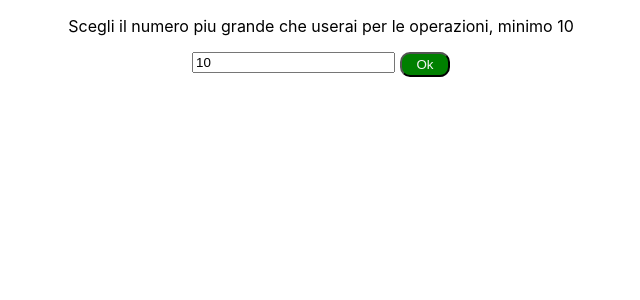
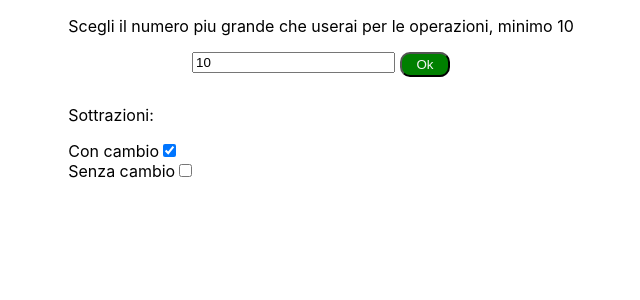
Before and after one commit to alex0popa/HW-math, a React (Create React App) app: page / in a window 1280 px wide. Shown: the top 300 px of the page, without its empty margins (319-959 px from the left). Built offline with nearby package versions, Linux system fonts and the light colour scheme.

Commit message:
Subtractions without exchange

```diff
--- a/src/App.css
+++ b/src/App.css
@@ -1,6 +1,6 @@
 .grid {
   display: grid;
-  grid-template-columns: repeat(1, 1fr);
+  grid-template-columns: repeat(2, 1fr);
   text-align: center;
 }
 
@@ -30,6 +30,8 @@
 .btns {
   width: 210px;
   display: flex;
+  margin-top: 2rem;
+  margin-left: 43%;
   justify-content: space-between;
   justify-self: center;
 }
--- a/src/components/Generator.jsx
+++ b/src/components/Generator.jsx
@@ -4,11 +4,14 @@ import { Container } from "./Elements";
 
 export const Generator = ({ setShowGenerator, generate }) => {
   const [input, setInput] = useState(10);
+  const [withChange, setWithChange] = useState(true);
   const disabled = input < 10;
+
+  const handleSubtraction = () => setWithChange(!withChange);
 
   const handleClick = () => {
     if (input >= 10) {
-      generate(input);
+      generate(input, withChange);
       setShowGenerator(false);
     }
   };
@@ -45,6 +48,24 @@ export const Generator = ({ setShowGenerator, generate }) => {
           Ok
         </button>
       </div>
+      <p>Sottrazioni: </p>
+      <span>
+
+        <label>Con cambio</label>
+        <input
+          type="checkbox"
+          checked={withChange}
+          onClick={handleSubtraction}
+        />
+      </span>
+      <span>
+        <label>Senza cambio</label>
+        <input
+          type="checkbox"
+          checked={!withChange}
+          onClick={handleSubtraction}
+        />
+      </span>
     </Container>
   );
 ;}
--- a/src/components/Operations.jsx
+++ b/src/components/Operations.jsx
@@ -6,7 +6,7 @@ import { Generator } from './Generator';
 import '../App.css';
 
 
-const OPERATIONS = ['-', '+'];
+const OPERATIONS = ['+', '-'];
 const COLORS = ['blue', 'red'];
 
 const colorNr = (nr, i) => <span style={{ color: COLORS[i] }}>{nr}</span>
@@ -22,10 +22,10 @@ const formatStr = (n1, n2, opType) => {
   )
 }
 
-const generateOperations = (max) => [...Array(20)].reduce(
-  accumulator => {
+const generateOperations = (max, withChange) => [...Array(40)].reduce(
+  (accumulator, _, i) => {
     // random oparation: addition/subtraction
-    const opType = Math.floor(Math.random() * 2);
+    const isSubtraction = i % 2;
 
     // random first number
     let n1 = Math.floor(Math.random() * max + 1);
@@ -34,19 +34,24 @@ const generateOperations = (max) => [...Array(20)].reduce(
     let n2 = Math.floor(Math.random() * (max + 1));
 
     //  if addition, make sure it doesn't go beyond n
-    while(opType && n1 + n2 > max) {
+    while(!isSubtraction && n1 + n2 > max) {
+      n2 = Math.floor(Math.random() * (max + 1));
+    }
+
+    // subtractions without exchange
+    while (!withChange && isSubtraction && (n1 < n2 || n1 % 10 < n2 % 10)) {
       n2 = Math.floor(Math.random() * (max + 1));
     }
 
     // if subtraction, first number must be the largest
-    !opType && n1 < n2 && ([n1, n2] = [n2, n1]);
+    isSubtraction && n1 < n2 && ([n1, n2] = [n2, n1]);
 
     const str = max > 100 || max <= 10 ?  (
-      <h3>{`${n1} ${OPERATIONS[opType]} ${n2} = `}</h3>
+      <h3>{`${n1} ${OPERATIONS[isSubtraction]} ${n2} = `}</h3>
     ) : (
-      formatStr(n1, n2, opType)
+      formatStr(n1, n2, isSubtraction)
     );
-    const res = opType ? n1 + n2 : n1 - n2;
+    const res = isSubtraction ? n1 + n2 : n1 - n2;
 
     accumulator.expressions.push(str);
     accumulator.results.push(res);
@@ -58,18 +63,18 @@ const generateOperations = (max) => [...Array(20)].reduce(
 
 export const Operations = () => {
   const [showGenerator, setShowGenerator] = useState(true);
-  const [humanRes, setHumanRes] = useState(Array(20).fill(''));
-  const [endResults, setEndResults] = useState(Array(20).fill(''));
   const [{ expressions, results }, setOperations] = useState({
     expressions: [],
     results: []
   });
+  const [endResults, setEndResults] = useState(Array(40).fill(''));
+  const [humanRes, setHumanRes] = useState(Array(40).fill(''));
 
-  const generate = (n) => {
+  const generate = (n, withChange) => {
     setShowGenerator(!showGenerator);
     setHumanRes(endResults.map(_ => ''));
     setEndResults(endResults.map(_ => ''));
-    setOperations(generateOperations(n));
+    setOperations(generateOperations(n, withChange));
   };
 
   const onChange = (e) => {
@@ -98,14 +103,18 @@ export const Operations = () => {
   };
 
   return (
-    <div className="grid">
-      {list}
+    <>
+
       {showGenerator ? (
         <Generator
           setShowGenerator={setShowGenerator}
           generate={generate}
         />
       ) : (
+        <>
+          <div className="grid">
+            {list}
+          </div>
           <div className="btns">
             <button
               className="btn-verify"
@@ -122,7 +131,8 @@ export const Operations = () => {
               Genera nuova lista
             </button>
           </div>
+        </>
     )}
-    </div>
+    </>
   );
 };
```
Lines whose indentation alone changed are shown as unchanged.
